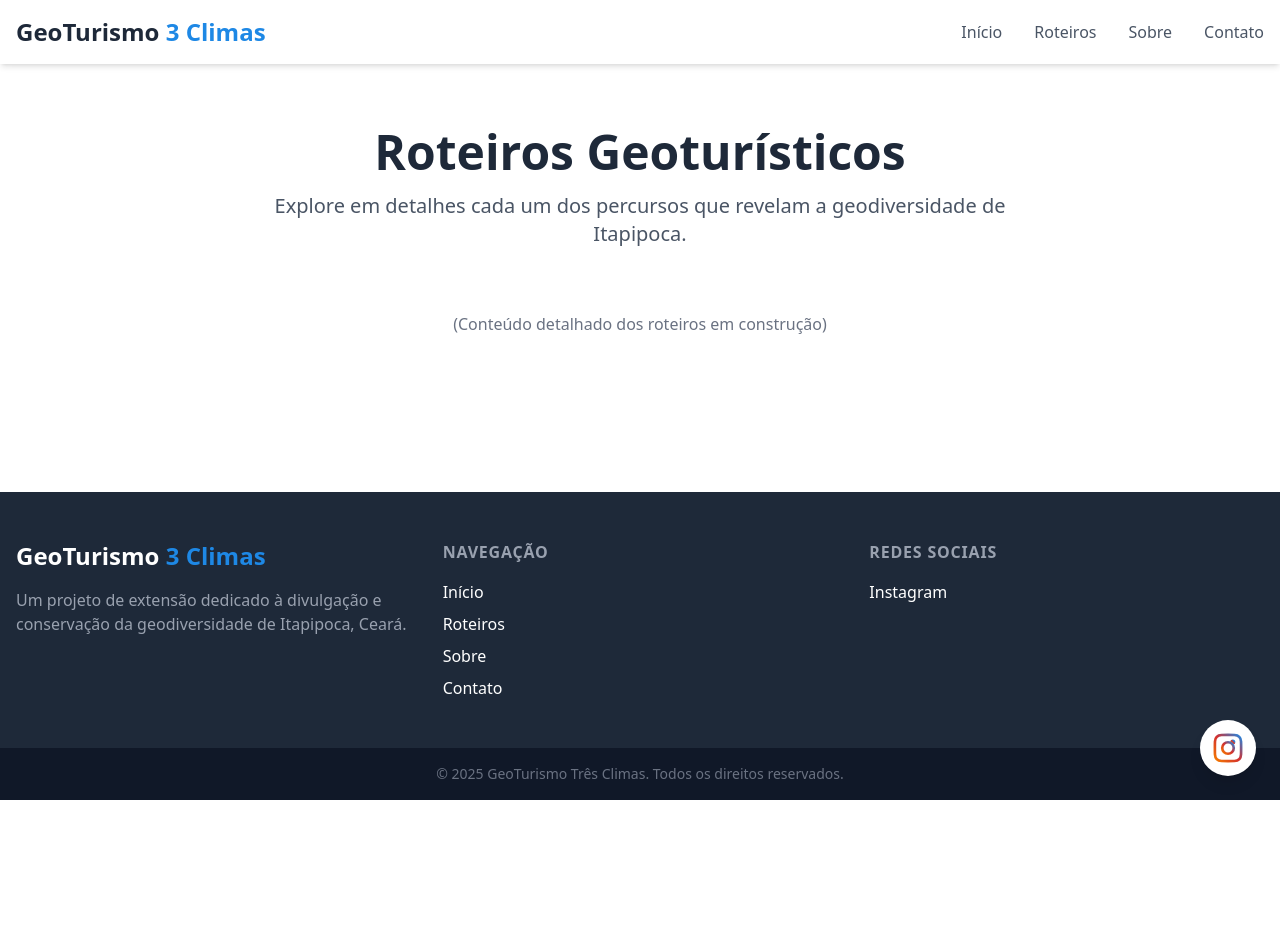
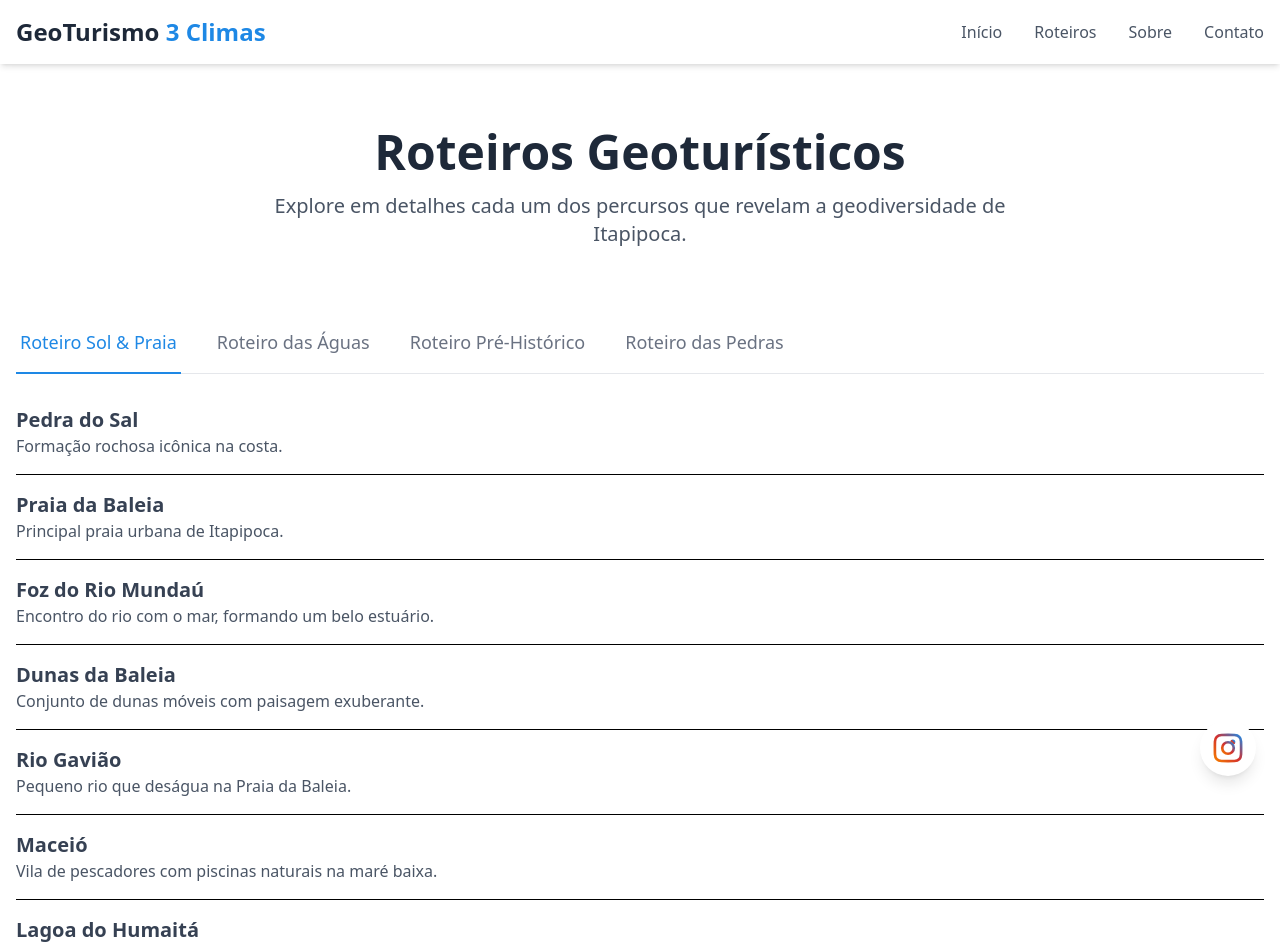
Before and after one commit to filippemonteiro/geoturismo-tres-climas, a React (Vite) app: page /roteiros in a window 1280 px wide. Shown: the top 948 px of the page. Before the commit the page ends 800 px from the top, so only its background shows below. Built offline with nearby package versions, Linux system fonts and the light colour scheme.

Commit message:
feat: implement RoutesPage with dynamic tabs for geotourism routes details

```diff
--- /dev/null
+++ b/src/components/Tabs.tsx
@@ -0,0 +1,37 @@
+import React, { useState } from "react";
+
+type Tab = {
+  label: string;
+  content: React.ReactNode;
+};
+
+interface TabsProps {
+  tabs: Tab[];
+}
+
+export function Tabs({ tabs }: TabsProps) {
+  const [activeTabIndex, setActiveTabIndex] = useState(0);
+
+  return (
+    <div>
+      <div className="border-b border-gray-200">
+        <nav className="-mb-px flex space-x-8" aria-label="Tabs">
+          {tabs.map((tab, index) => (
+            <button
+              key={tab.label}
+              onClick={() => setActiveTabIndex(index)}
+              className={`${
+                activeTabIndex === index
+                  ? "border-litoral text-litoral"
+                  : "border-transparent text-gray-500 hover:text-gray-700 hover:border-gray-300"
+              } whitespace-nowrap py-4 px-1 border-b-2 font-medium text-lg`}
+            >
+              {tab.label}
+            </button>
+          ))}
+        </nav>
+      </div>
+      <div className="py-8">{tabs[activeTabIndex].content}</div>
+    </div>
+  );
+}
--- /dev/null
+++ b/src/data/routes.ts
@@ -0,0 +1,166 @@
+export const routesDetails = [
+  {
+    name: "Roteiro Sol & Praia",
+    points: [
+      {
+        name: "Pedra do Sal",
+        description: "Formação rochosa icônica na costa.",
+      },
+      {
+        name: "Praia da Baleia",
+        description: "Principal praia urbana de Itapipoca.",
+      },
+      {
+        name: "Foz do Rio Mundaú",
+        description: "Encontro do rio com o mar, formando um belo estuário.",
+      },
+      {
+        name: "Dunas da Baleia",
+        description: "Conjunto de dunas móveis com paisagem exuberante.",
+      },
+      {
+        name: "Rio Gavião",
+        description: "Pequeno rio que deságua na Praia da Baleia.",
+      },
+      {
+        name: "Maceió",
+        description: "Vila de pescadores com piscinas naturais na maré baixa.",
+      },
+      {
+        name: "Lagoa do Humaitá",
+        description: "Corpo d'água costeiro com rica biodiversidade.",
+      },
+      {
+        name: "Praia do Arpoador",
+        description: "Praia mais rústica, ideal para contemplação.",
+      },
+      {
+        name: "Barra do Poço Velho",
+        description: "Foz de um pequeno rio, com manguezais.",
+      },
+    ],
+  },
+  {
+    name: "Roteiro das Águas",
+    points: [
+      {
+        name: "Açude Poço Verde",
+        description: "Principal reservatório de água da região.",
+      },
+      {
+        name: "Rio Cruxati",
+        description: "Importante rio perene que corta o município.",
+      },
+      {
+        name: "Cachoeira do Arapari",
+        description: "Queda d'água na região serrana.",
+      },
+      {
+        name: "Bica da Gameleira",
+        description: "Fonte de água natural na comunidade de Ipu.",
+      },
+      {
+        name: "Olho d'água de Assunção",
+        description: "Nascente que forma um oásis no sertão.",
+      },
+      {
+        name: "Açude Quandú",
+        description: "Reservatório importante para a comunidade local.",
+      },
+      {
+        name: "Rio dos Macacos",
+        description: "Afluente do Rio Cruxati com mata ciliar preservada.",
+      },
+      {
+        name: "Cachoeira véu de noiva",
+        description: "Outra bela queda d'água na serra.",
+      },
+      {
+        name: "Barragem do Gameleira",
+        description: "Estrutura de contenção de água com valor paisagístico.",
+      },
+    ],
+  },
+  {
+    name: "Roteiro Pré-Histórico",
+    points: [
+      {
+        name: "Sítio Fechado",
+        description: "Sítio arqueológico com pinturas rupestres.",
+      },
+      {
+        name: "Sítio Itacoatiara",
+        description: "Inscrições rupestres em rochas graníticas.",
+      },
+      {
+        name: "Pedra Ferrada",
+        description: "Formação rochosa com gravuras pré-históricas.",
+      },
+      {
+        name: "Gruta dos Pingos",
+        description: "Pequena gruta com vestígios de ocupação antiga.",
+      },
+      {
+        name: "Pedra do Letreiro",
+        description: "Laje de pedra com diversas inscrições.",
+      },
+      {
+        name: "Sítio Arqueológico do Baixio",
+        description: "Área com vestígios de cerâmica indígena.",
+      },
+      {
+        name: "Pedra da Santa",
+        description: "Rocha com inscrições que lembram figuras religiosas.",
+      },
+      {
+        name: "Fósseis da megafauna",
+        description: "Localidade com registros de animais pré-históricos.",
+      },
+      {
+        name: "Sítio Perímetro",
+        description: "Outro importante sítio com arte rupestre.",
+      },
+    ],
+  },
+  {
+    name: "Roteiro das Pedras",
+    points: [
+      {
+        name: "Pedra do Agudo",
+        description: "Monólito com formato pontiagudo, marco da paisagem.",
+      },
+      {
+        name: "Pedra da Andorinha",
+        description: "Formação rochosa que serve de abrigo para aves.",
+      },
+      {
+        name: "Pedra do Frade",
+        description: "Rocha que se assemelha à figura de um monge.",
+      },
+      {
+        name: "Pedra da Ema",
+        description: "Outra formação rochosa com formato peculiar.",
+      },
+      {
+        name: "Lajedo da Aroeira",
+        description: "Grande afloramento rochoso plano.",
+      },
+      {
+        name: "Pedra do Capitão",
+        description: "Ponto elevado com vista panorâmica da região.",
+      },
+      {
+        name: "Serrote do Mudo",
+        description: "Pequena serra com formações de granito.",
+      },
+      {
+        name: "Pedra da Caveira",
+        description: "Rocha cuja forma lembra um crânio.",
+      },
+      {
+        name: "Pedra da Baleia",
+        description: "Grande rocha arredondada que lembra o mamífero.",
+      },
+    ],
+  },
+];
--- a/src/pages/RoutesPage.tsx
+++ b/src/pages/RoutesPage.tsx
@@ -1,4 +1,25 @@
+import { Tabs } from "../components/Tabs";
+import { routesDetails } from "../data/routes";
+
 export function RoutesPage() {
+  const tabs = routesDetails.map((route) => ({
+    label: route.name,
+    content: (
+      <div>
+        <ul className="space-y-4">
+          {route.points.map((point) => (
+            <li key={point.name} className="border-b pb-4">
+              <h3 className="text-xl font-bold font-heading text-gray-700">
+                {point.name}
+              </h3>
+              <p className="font-sans text-gray-600">{point.description}</p>
+            </li>
+          ))}
+        </ul>
+      </div>
+    ),
+  }));
+
   return (
     <div className="bg-white">
       <div className="container mx-auto px-4 py-24 pt-32">
@@ -11,9 +32,7 @@ export function RoutesPage() {
         </p>
 
         <div className="mt-16">
-          <p className="text-center text-gray-500">
-            (Conteúdo detalhado dos roteiros em construção)
-          </p>
+          <Tabs tabs={tabs} />
         </div>
       </div>
     </div>
```
